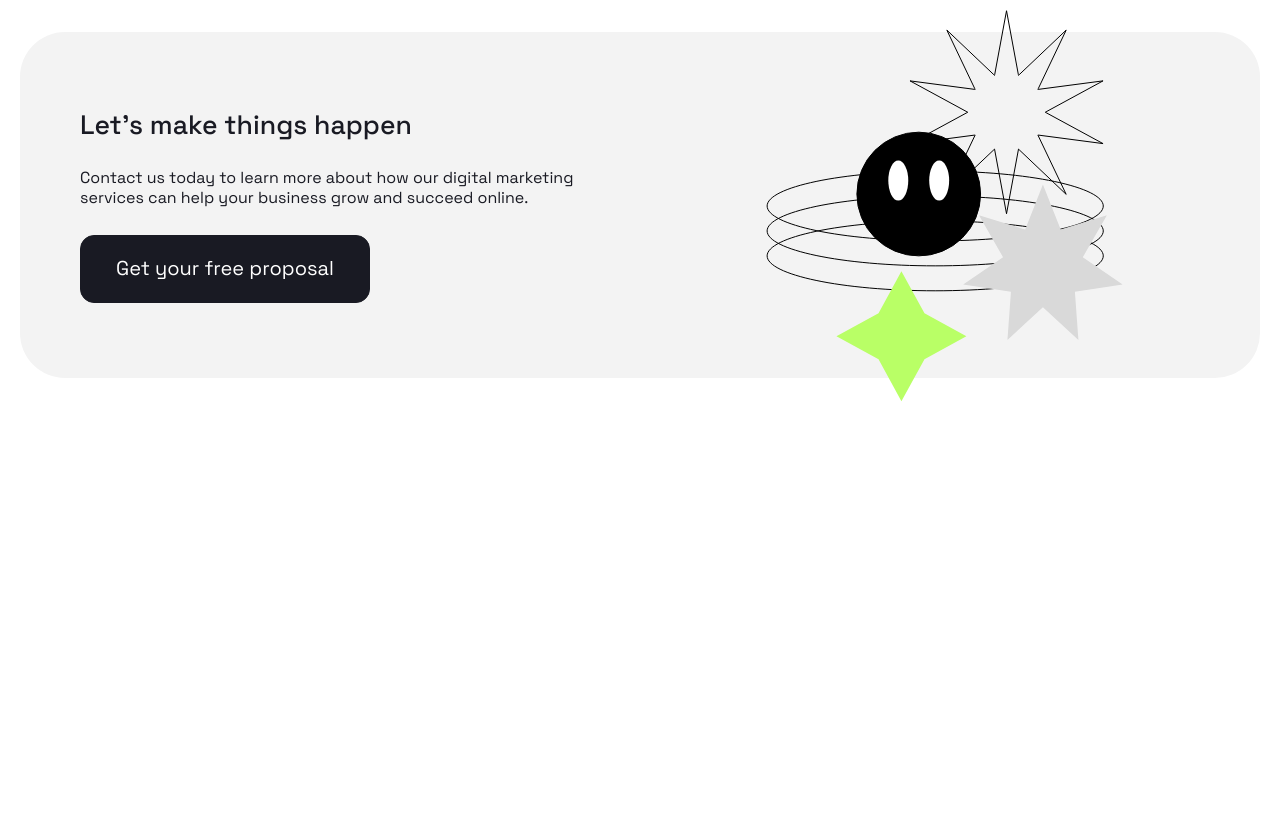
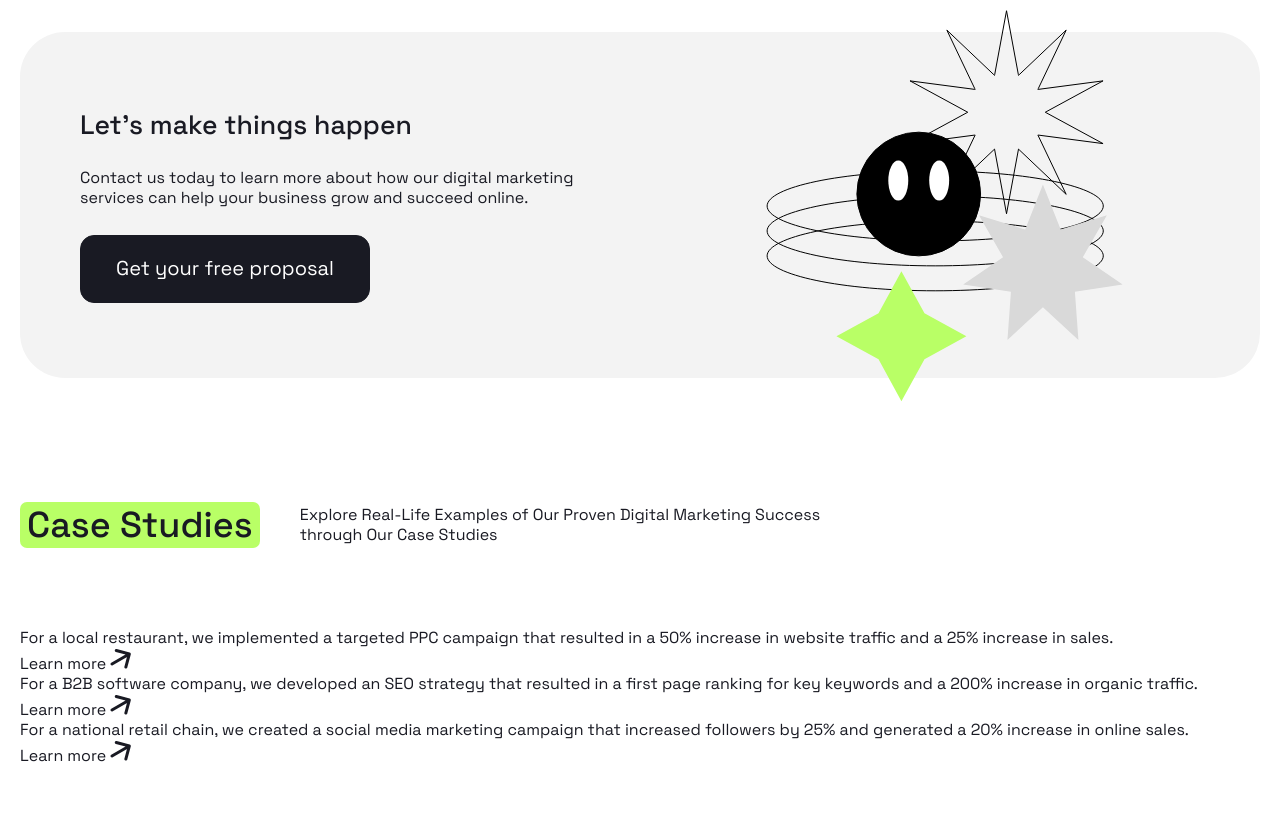
Before and after one commit to shdaler/positivus, a plain HTML site: page index.html in a window 1280 px wide. Shown: the part 2081-2897 px from the top of the page. Before the commit the page ends 2533 px from the top, so only its background shows below. Drawn offline with Linux system fonts and the light colour scheme.

Commit message:
Update index.html

```diff
--- a/index.html
+++ b/index.html
@@ -419,6 +419,95 @@
           </div>
         </div>
       </section>
+      <section class="section section--hidden-x container">
+        <header class="section__header">
+          <h2 class="section__title puddle-bg">Case Studies</h2>
+          <div class="section__description">
+            <p>
+              Explore Real-Life Examples of Our Proven Digital Marketing Success
+              through Our Case Studies
+            </p>
+          </div>
+        </header>
+        <div class="section__body">
+          <div class="studies">
+            <ul class="studies__list">
+              <li class="studies__item">
+                <div class="studies__description">
+                  <p>
+                    For a local restaurant, we implemented a targeted PPC
+                    campaign that resulted in a 50% increase in website traffic
+                    and a 25% increase in sales.
+                  </p>
+                </div>
+                <a class="studies__link" href="/">
+                  <span>Learn more</span>
+                  <svg
+                    width="21"
+                    height="20"
+                    viewBox="0 0 21 20"
+                    fill="none"
+                    xmlns="http://www.w3.org/2000/svg"
+                  >
+                    <path
+                      d="M1.25 13.701C0.532561 14.1152 0.286748 15.0326 0.700962 15.75C1.11518 16.4674 2.03256 16.7133 2.75 16.299L1.25 13.701ZM20.7694 5.38823C20.9838 4.58803 20.5089 3.76552 19.7087 3.55111L6.66874 0.0570541C5.86854 -0.157359 5.04603 0.317515 4.83162 1.11771C4.61721 1.91791 5.09208 2.74042 5.89228 2.95483L17.4834 6.06066L14.3776 17.6518C14.1631 18.452 14.638 19.2745 15.4382 19.4889C16.2384 19.7033 17.0609 19.2284 17.2753 18.4282L20.7694 5.38823ZM2.75 16.299L20.0705 6.29904L18.5705 3.70096L1.25 13.701L2.75 16.299Z"
+                      fill="#B9FF66"
+                    />
+                  </svg>
+                </a>
+              </li>
+              <li class="studies__item">
+                <div class="studies__description">
+                  <p>
+                    For a B2B software company, we developed an SEO strategy
+                    that resulted in a first page ranking for key keywords and a
+                    200% increase in organic traffic.
+                  </p>
+                </div>
+                <a class="studies__link" href="/">
+                  <span>Learn more</span>
+                  <svg
+                    width="21"
+                    height="20"
+                    viewBox="0 0 21 20"
+                    fill="none"
+                    xmlns="http://www.w3.org/2000/svg"
+                  >
+                    <path
+                      d="M1.25 13.701C0.532561 14.1152 0.286748 15.0326 0.700962 15.75C1.11518 16.4674 2.03256 16.7133 2.75 16.299L1.25 13.701ZM20.7694 5.38823C20.9838 4.58803 20.5089 3.76552 19.7087 3.55111L6.66874 0.0570541C5.86854 -0.157359 5.04603 0.317515 4.83162 1.11771C4.61721 1.91791 5.09208 2.74042 5.89228 2.95483L17.4834 6.06066L14.3776 17.6518C14.1631 18.452 14.638 19.2745 15.4382 19.4889C16.2384 19.7033 17.0609 19.2284 17.2753 18.4282L20.7694 5.38823ZM2.75 16.299L20.0705 6.29904L18.5705 3.70096L1.25 13.701L2.75 16.299Z"
+                      fill="#B9FF66"
+                    />
+                  </svg>
+                </a>
+              </li>
+              <li class="studies__item">
+                <div class="studies__description">
+                  <p>
+                    For a national retail chain, we created a social media
+                    marketing campaign that increased followers by 25% and
+                    generated a 20% increase in online sales.
+                  </p>
+                </div>
+                <a class="studies__link" href="/">
+                  <span>Learn more</span>
+                  <svg
+                    width="21"
+                    height="20"
+                    viewBox="0 0 21 20"
+                    fill="none"
+                    xmlns="http://www.w3.org/2000/svg"
+                  >
+                    <path
+                      d="M1.25 13.701C0.532561 14.1152 0.286748 15.0326 0.700962 15.75C1.11518 16.4674 2.03256 16.7133 2.75 16.299L1.25 13.701ZM20.7694 5.38823C20.9838 4.58803 20.5089 3.76552 19.7087 3.55111L6.66874 0.0570541C5.86854 -0.157359 5.04603 0.317515 4.83162 1.11771C4.61721 1.91791 5.09208 2.74042 5.89228 2.95483L17.4834 6.06066L14.3776 17.6518C14.1631 18.452 14.638 19.2745 15.4382 19.4889C16.2384 19.7033 17.0609 19.2284 17.2753 18.4282L20.7694 5.38823ZM2.75 16.299L20.0705 6.29904L18.5705 3.70096L1.25 13.701L2.75 16.299Z"
+                      fill="#B9FF66"
+                    />
+                  </svg>
+                </a>
+              </li>
+            </ul>
+          </div>
+        </div>
+      </section>
     </main>
 
     <dialog class="mobile-overlay visible-mobile" id="mobileOverlay">
```
